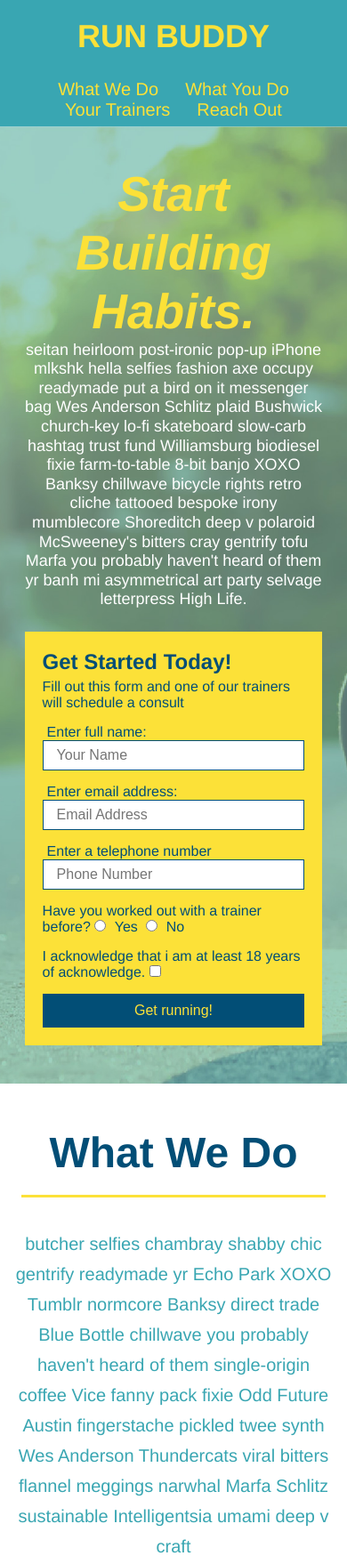
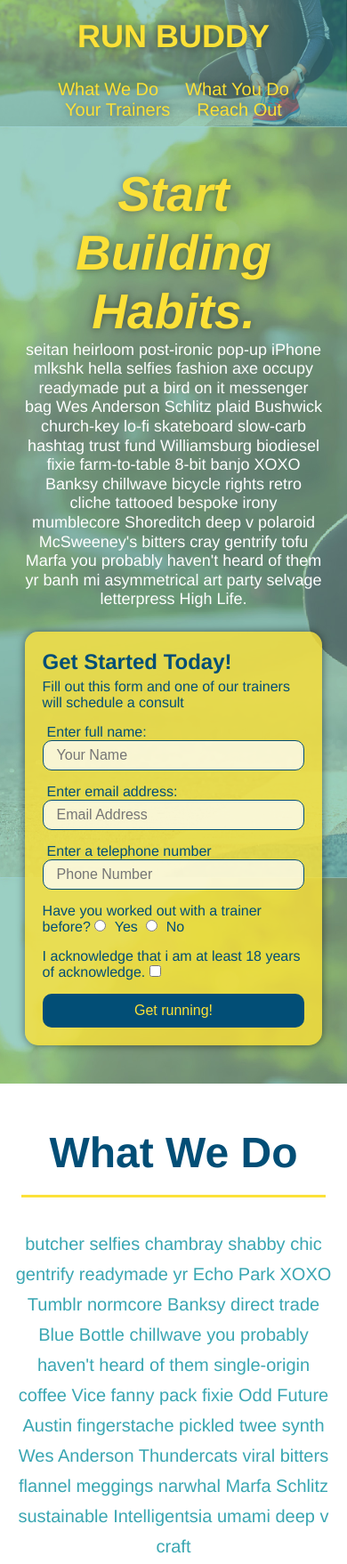
Before and after one commit to Wsamuell/run-buddy, a plain HTML site: page index.html in a window 390 px wide. Shown: the top 1758 px of the page at 89% size. Drawn offline with Linux system fonts and the light colour scheme.

Commit message:
aesthetics css updates

```diff
--- a/assets/css/style.css
+++ b/assets/css/style.css
@@ -13,12 +13,21 @@ header {
     display: flex;
     justify-content: space-between;
     flex-wrap: wrap;
+    position: -webkit-sticky;
+    position: sticky;
+    top: 0;
+    background-image: url("../images/hero-bg.jpg");
+    background-size: cover;
+    background-position: center;
+    background-attachment: fixed;
+    background-position: 80%;
 }
 header h1 {
     font-weight: bold;
     font-size: 36px;
     color: #fce138;
     margin: 0;
+    text-shadow: 0 0 10px rgba(0, 0, 0, 0.5);
 }
 header a {
     color: #fce138;
@@ -38,6 +47,13 @@ header nav ul li a {
     padding: 10px 15px;
     font-weight: lighter;
     font-size: 1.55vw;
+    text-shadow: 0 0 10px rgba(0, 0, 0, 0.5);
+}
+header nav ul li a:hover {
+    background: #fce138;
+    color: #024e76;
+    border-radius: 15px;
+    text-shadow: none;
 }
 footer {
     background: #fce138;
@@ -72,15 +88,19 @@ section {
     justify-content: center;
     flex-wrap: wrap;
     align-items: flex-start;
+    background-attachment: fixed;
+    background-position: 80%;
 }
 
 .hero-form {
-    background-color: #fce138;
+    background-color: rgb(252, 225, 56, 0.8);
     padding: 20px;
     color: #024e76;
     width: 40%;
     margin: 3.5%;
     order: 2;
+    box-shadow: 0 0 10px rgba(0, 0, 0, 0.5);
+    border-radius: 15px;
 }
 .hero-form h3 {
     font-size: 24px;
@@ -102,6 +122,7 @@ section {
     font-style: italic;
     font-size: 55px;
     color: #fce138;
+    text-shadow: 0 0 10px rgba(0, 0, 0, 0.5);
 }
 .form-input {
     border: 1px solid #024e76;
@@ -111,6 +132,12 @@ section {
     color: #024e76;
     width: 100%;
     margin-bottom: 15px;
+    border-radius: 10px;
+    background-color: rgb(255, 255, 255, 0.75);
+}
+.form-input:focus {
+    background-color: rgb(255, 255, 255, 1);
+    outline: none;
 }
 .hero-form label {
     margin: 0 5px;
@@ -121,6 +148,11 @@ section {
     border: none;
     padding: 10px 20px;
     font-size: 16px;
+    border-radius: 10px;
+
+}
+.hero-form button:hover {
+    background-color: #39a6b2;
 }
 .section-title {
     font-size: 48px;
@@ -150,11 +182,13 @@ section {
     margin: 50px auto;
     padding-bottom: 50px;
     width: 80%;
-    border-bottom: 1px solid #39a6b2;
     display: flex;
     flex-wrap: wrap;
     align-items: center;
     justify-content: space-between;
+}
+.step:not(:last-child) {
+    border-bottom: 1px solid #39a6b2;
 }
 .steps {
     background: #fce138;
@@ -273,6 +307,12 @@ section {
     width: 100%;
     margin-bottom: 15px;
     margin-top: 5px;
+    border-radius: 10px;
+    background-color:rgb(255, 255, 255, 0.75);
+}
+.contact-form input:focus, .contact-form textarea:focus {
+    background-color: rgb(255, 255, 255, 1);
+    outline: none;
 }
 .contact-form button {
     width: 100%;
@@ -282,12 +322,18 @@ section {
     text-align: center;
     padding: 15px 0;
     font-size: 16px;
+    border-radius: 10px;
+}
+.contact-form button:hover {
+    color: #fce138;
+    background: #39a6b2;
 }
 /* Media Queries */
 @media screen and (max-width: 980px) {
     header {
         padding-bottom: 0;
         justify-content: center;
+        position: relative;
     }
     header h1 {
         width: 100%;
```
